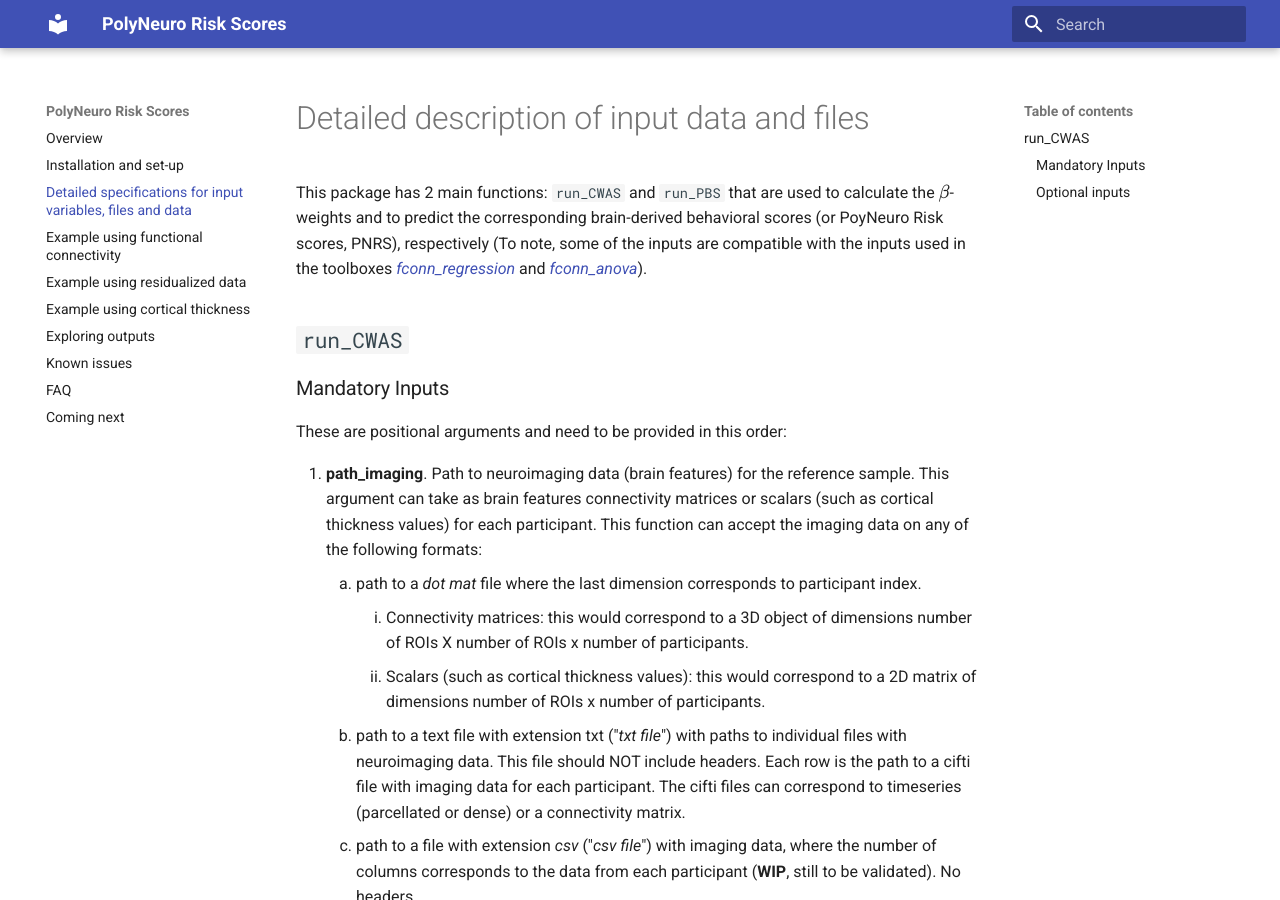
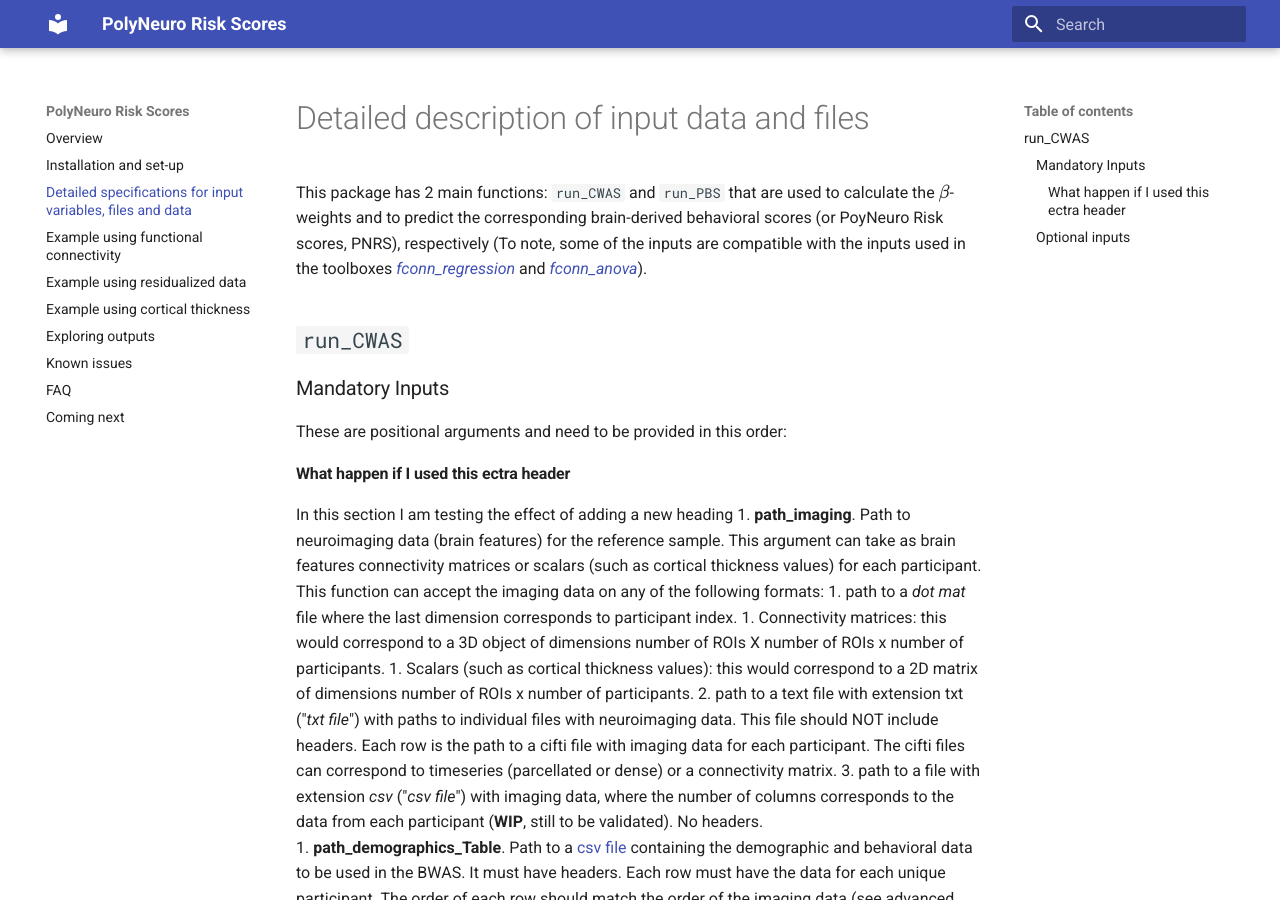
Before and after one commit to omiranda/polyneuro_risk_score, an MkDocs documentation site: the page built from docs/detailed_description.md, in a window 1280 px wide and 900 px high. Built offline with MkDocs 1.6.1 and Material for MkDocs 9.7.7, drawn with Linux system fonts in a browser that asks for light colours; formulas are drawn with MathJax 3; old or Windows-style settings are respelled for this version of MkDocs.

Commit message:
Update detailed_description.md

```diff
--- a/docs/detailed_description.md
+++ b/docs/detailed_description.md
@@ -7,7 +7,8 @@ This package has 2 main functions: `run_CWAS` and `run_PBS` that are used to cal
 ## `run_CWAS`
 ### Mandatory Inputs
 These are positional arguments and need to be provided in this order:
-
+#### What happen if I used this ectra header
+In this section I am testing the effect of adding a new heading
 1. **path_imaging**. Path to neuroimaging data (brain features) for the reference sample. This argument can take as brain features connectivity matrices or scalars (such as cortical thickness values) for each participant. This function can accept the imaging data on any of the following formats:
     1. path to a *dot mat* file where the last dimension corresponds to participant index.
         1. Connectivity matrices: this would correspond to a 3D object of dimensions number of ROIs X number of ROIs x number of participants.
```
